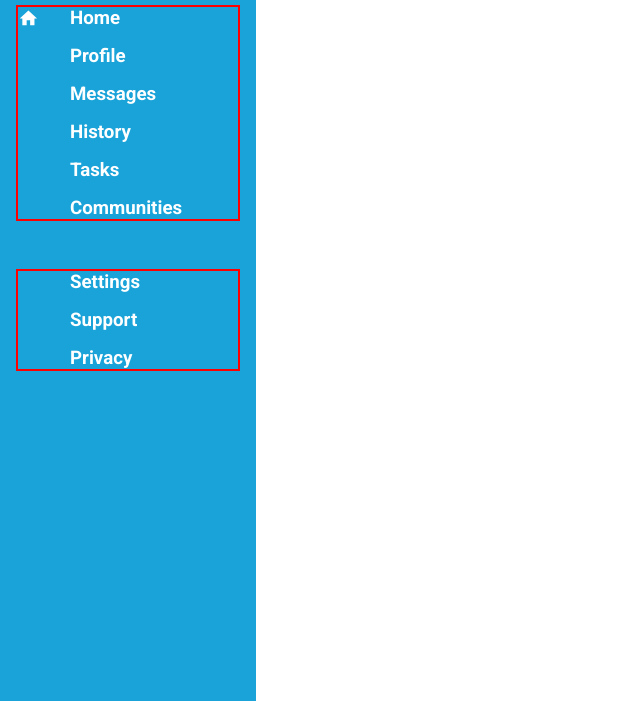
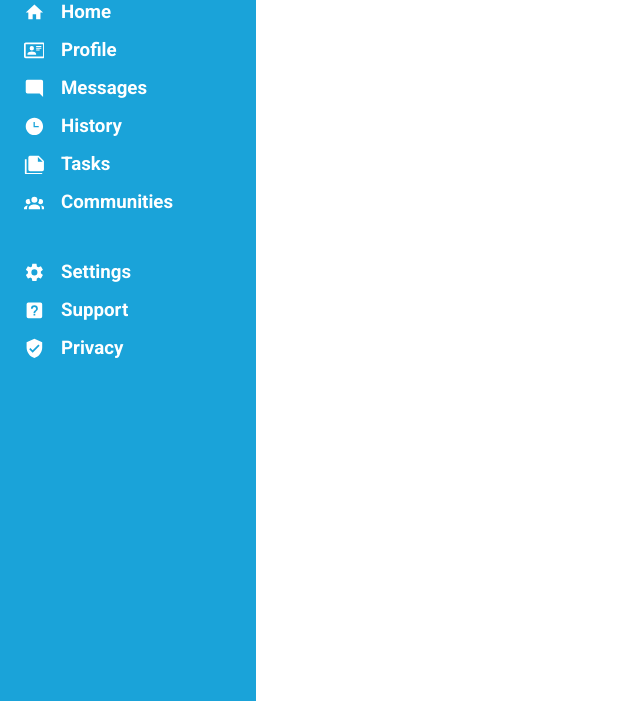
Before and after one commit to SupraSensum/TOP-project-admin-dashboard, a plain HTML site: page index.html in a window 1280 px wide. Shown: the part 99-800 px from the top of the page, without its empty margins (0-640 px from the left). Drawn offline with Linux system fonts and the light colour scheme.

Commit message:
Import all icons

```diff
--- a/css/index.css
+++ b/css/index.css
@@ -102,13 +102,15 @@
 .sidebar .nav-item {
    display: grid;
    grid-template-columns: var(--header-logo-size) min-content;
-   gap: 1rem;
-   align-items: center;
+   gap: 1ch;
+   place-items: center;
 }
 
 .sidebar .nav-item svg {
    height: var(--nav-icon-size);
    width: var(--nav-icon-size);
+
+   fill: white;
 }
 
 .dashboard {
@@ -130,5 +132,5 @@
 /* DEBUGGING */
 
 .dashboard-layout .sidebar > * {
-   border: 2px solid red;
+   /* border: 2px solid red; */
 }
--- a/index.html
+++ b/index.html
@@ -23,41 +23,50 @@
          </div>
          <div class="general-nav">
             <div class="nav-item">
-               <svg xmlns="http://www.w3.org/2000/svg" viewBox="0 0 24 24"><title>home</title><path d="M10,20V14H14V20H19V12H22L12,3L2,12H5V20H10Z" fill="#FFFFFF" /></svg>
+               <svg xmlns="http://www.w3.org/2000/svg" viewBox="0 0 24 24"><title>home</title><path d="M10,20V14H14V20H19V12H22L12,3L2,12H5V20H10Z" />
+               </svg>
                <h3>Home</h3>
             </div>
             <div class="nav-item">
-               <div class="icon"></div>
+               <svg xmlns="http://www.w3.org/2000/svg" viewBox="0 0 24 24"><title>card-account-details-outline</title><path d="M22,3H2C0.91,3.04 0.04,3.91 0,5V19C0.04,20.09 0.91,20.96 2,21H22C23.09,20.96 23.96,20.09 24,19V5C23.96,3.91 23.09,3.04 22,3M22,19H2V5H22V19M14,17V15.75C14,14.09 10.66,13.25 9,13.25C7.34,13.25 4,14.09 4,15.75V17H14M9,7A2.5,2.5 0 0,0 6.5,9.5A2.5,2.5 0 0,0 9,12A2.5,2.5 0 0,0 11.5,9.5A2.5,2.5 0 0,0 9,7M14,7V8H20V7H14M14,9V10H20V9H14M14,11V12H18V11H14" />
+               </svg>
                <h3>Profile</h3>
             </div>
             <div class="nav-item">
-               <div class="icon"></div>
+               <svg xmlns="http://www.w3.org/2000/svg" viewBox="0 0 24 24"><title>message-reply</title><path d="M22,4C22,2.89 21.1,2 20,2H4A2,2 0 0,0 2,4V16A2,2 0 0,0 4,18H18L22,22V4Z" />
+               </svg>
                <h3>Messages</h3>
             </div>
             <div class="nav-item">
-               <div class="icon"></div>
+               <svg xmlns="http://www.w3.org/2000/svg" viewBox="0 0 24 24"><title>clock-time-three</title><path d="M12 2C6.5 2 2 6.5 2 12C2 17.5 6.5 22 12 22C17.5 22 22 17.5 22 12S17.5 2 12 2M17 13H11V7H12.5V11.5H17V13Z" />
+               </svg>
                <h3>History</h3>
             </div>
             <div class="nav-item">
-               <div class="icon"></div>
+               <svg xmlns="http://www.w3.org/2000/svg" viewBox="0 0 24 24"><title>note-multiple</title><path d="M16,9H21.5L16,3.5V9M7,2H17L23,8V18A2,2 0 0,1 21,20H7C5.89,20 5,19.1 5,18V4A2,2 0 0,1 7,2M3,6V22H21V24H3A2,2 0 0,1 1,22V6H3Z" />
+               </svg>
                <h3>Tasks</h3>
             </div>
             <div class="nav-item">
-               <div class="icon"></div>
+               <svg xmlns="http://www.w3.org/2000/svg" viewBox="0 0 24 24"><title>account-group</title><path d="M12,5.5A3.5,3.5 0 0,1 15.5,9A3.5,3.5 0 0,1 12,12.5A3.5,3.5 0 0,1 8.5,9A3.5,3.5 0 0,1 12,5.5M5,8C5.56,8 6.08,8.15 6.53,8.42C6.38,9.85 6.8,11.27 7.66,12.38C7.16,13.34 6.16,14 5,14A3,3 0 0,1 2,11A3,3 0 0,1 5,8M19,8A3,3 0 0,1 22,11A3,3 0 0,1 19,14C17.84,14 16.84,13.34 16.34,12.38C17.2,11.27 17.62,9.85 17.47,8.42C17.92,8.15 18.44,8 19,8M5.5,18.25C5.5,16.18 8.41,14.5 12,14.5C15.59,14.5 18.5,16.18 18.5,18.25V20H5.5V18.25M0,20V18.5C0,17.11 1.89,15.94 4.45,15.6C3.86,16.28 3.5,17.22 3.5,18.25V20H0M24,20H20.5V18.25C20.5,17.22 20.14,16.28 19.55,15.6C22.11,15.94 24,17.11 24,18.5V20Z" />
+               </svg>
                <h3>Communities</h3>
             </div>
          </div>
          <div class="user-config-nav">
             <div class="nav-item">
-               <div class="icon"></div>
+               <svg xmlns="http://www.w3.org/2000/svg" viewBox="0 0 24 24"><title>cog</title><path d="M12,15.5A3.5,3.5 0 0,1 8.5,12A3.5,3.5 0 0,1 12,8.5A3.5,3.5 0 0,1 15.5,12A3.5,3.5 0 0,1 12,15.5M19.43,12.97C19.47,12.65 19.5,12.33 19.5,12C19.5,11.67 19.47,11.34 19.43,11L21.54,9.37C21.73,9.22 21.78,8.95 21.66,8.73L19.66,5.27C19.54,5.05 19.27,4.96 19.05,5.05L16.56,6.05C16.04,5.66 15.5,5.32 14.87,5.07L14.5,2.42C14.46,2.18 14.25,2 14,2H10C9.75,2 9.54,2.18 9.5,2.42L9.13,5.07C8.5,5.32 7.96,5.66 7.44,6.05L4.95,5.05C4.73,4.96 4.46,5.05 4.34,5.27L2.34,8.73C2.21,8.95 2.27,9.22 2.46,9.37L4.57,11C4.53,11.34 4.5,11.67 4.5,12C4.5,12.33 4.53,12.65 4.57,12.97L2.46,14.63C2.27,14.78 2.21,15.05 2.34,15.27L4.34,18.73C4.46,18.95 4.73,19.03 4.95,18.95L7.44,17.94C7.96,18.34 8.5,18.68 9.13,18.93L9.5,21.58C9.54,21.82 9.75,22 10,22H14C14.25,22 14.46,21.82 14.5,21.58L14.87,18.93C15.5,18.67 16.04,18.34 16.56,17.94L19.05,18.95C19.27,19.03 19.54,18.95 19.66,18.73L21.66,15.27C21.78,15.05 21.73,14.78 21.54,14.63L19.43,12.97Z" />
+               </svg>
                <h3>Settings</h3>
             </div>
             <div class="nav-item">
-               <div class="icon"></div>
+               <svg xmlns="http://www.w3.org/2000/svg" viewBox="0 0 24 24"><title>help-box</title><path d="M11,18H13V16H11V18M12,6A4,4 0 0,0 8,10H10A2,2 0 0,1 12,8A2,2 0 0,1 14,10C14,12 11,11.75 11,15H13C13,12.75 16,12.5 16,10A4,4 0 0,0 12,6M5,3H19A2,2 0 0,1 21,5V19A2,2 0 0,1 19,21H5A2,2 0 0,1 3,19V5A2,2 0 0,1 5,3Z" />
+               </svg>
                <h3>Support</h3>
             </div>
             <div class="nav-item">
-               <div class="icon"></div>
+               <svg xmlns="http://www.w3.org/2000/svg" viewBox="0 0 24 24"><title>shield-check</title><path d="M10,17L6,13L7.41,11.59L10,14.17L16.59,7.58L18,9M12,1L3,5V11C3,16.55 6.84,21.74 12,23C17.16,21.74 21,16.55 21,11V5L12,1Z" />
+               </svg>
                <h3>Privacy</h3>
             </div>
          </div>
```
